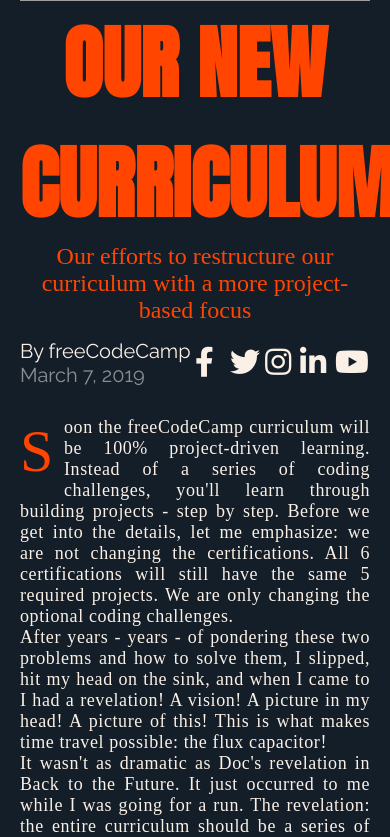
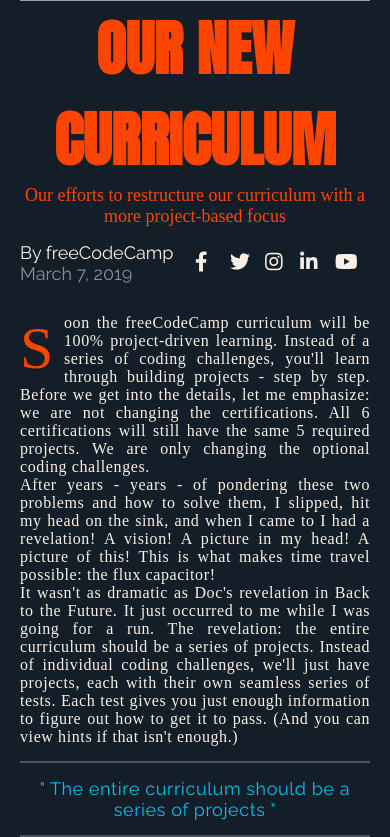
Before and after one commit to reuben-germain/fcc-css-grid-magazine, a plain HTML site: page index.html in a window 390 px wide. Shown: the part 262-1099 px from the top of the page. Drawn offline with Linux system fonts and the light colour scheme; grey boxes are pictures that could not be loaded; a web font is replaced by a local one.

Commit message:
added a 3rd media query

```diff
--- a/styles.css
+++ b/styles.css
@@ -168,3 +168,18 @@
         grid-template-columns: 1fr;
     }
 }
+
+@media only screen and (max-width: 550px) {
+    .hero-title {
+        font-size: 6rem;
+    }
+    .hero-subtitle, .author, .quote, .list-title{
+        font-size: 1.8rem;
+    }
+    .social-icons{
+        font-size: 2rem;
+    }
+    .text{
+        font-size: 1.6rem;
+    }
+}
```
